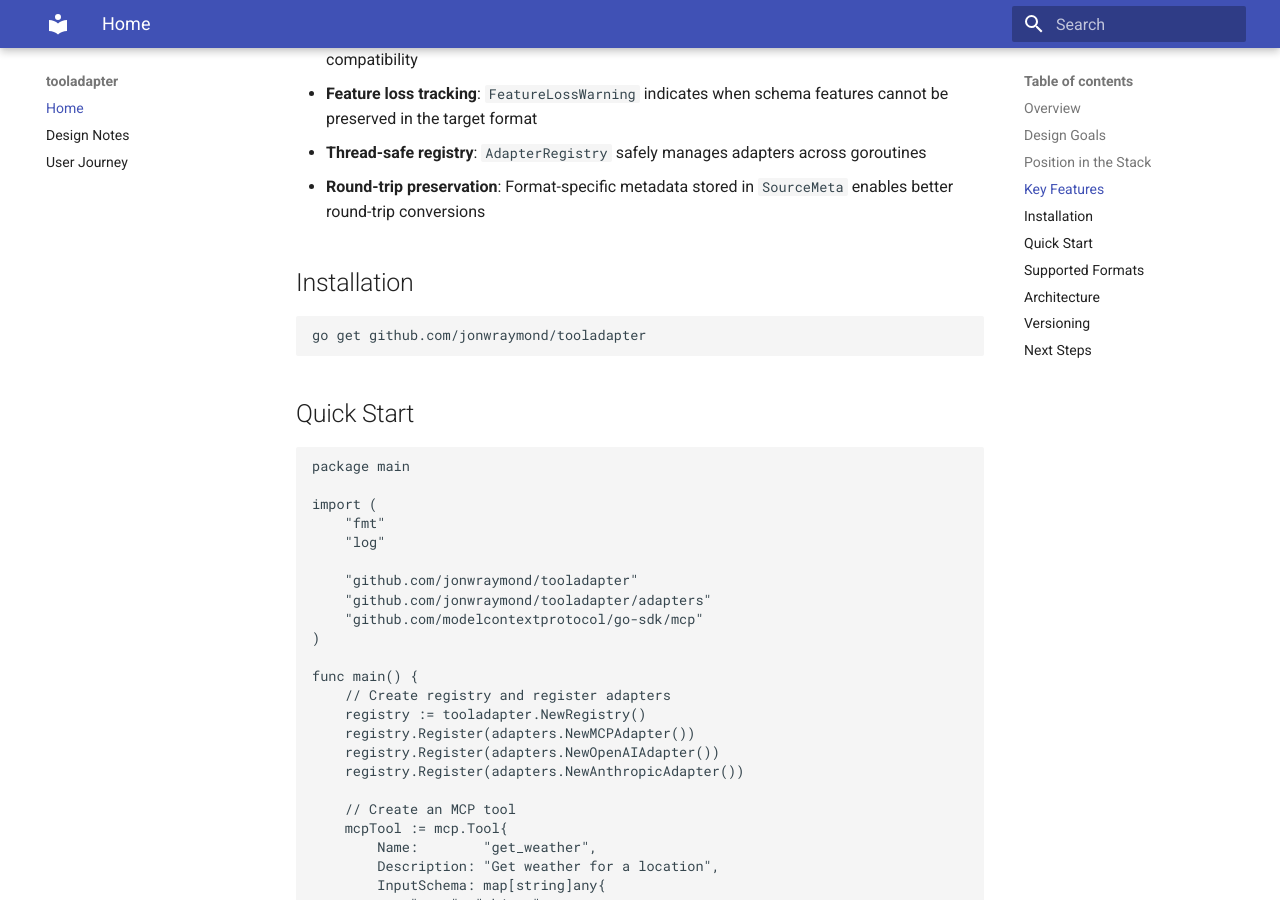
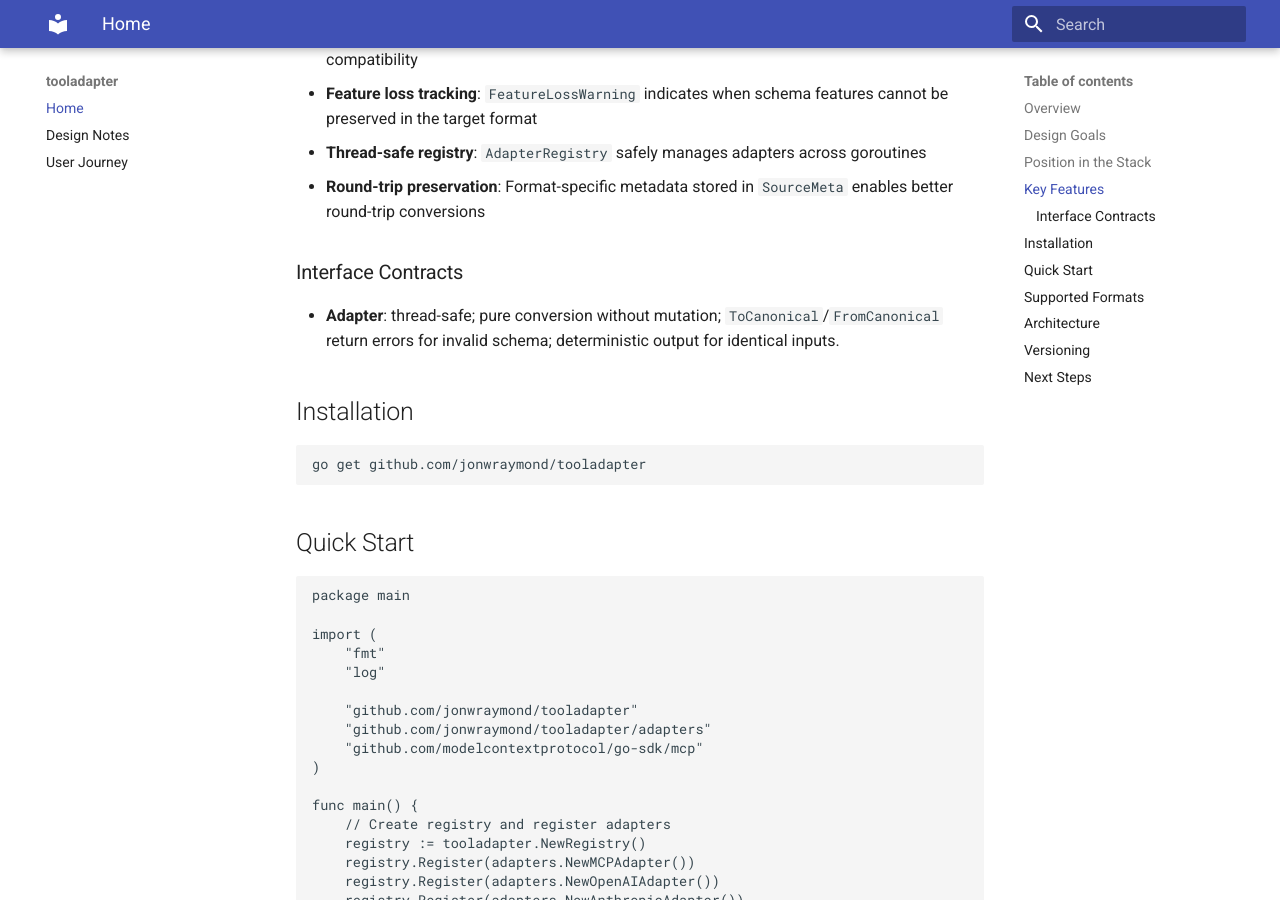
Before and after one commit to jonwraymond/tooladapter, an MkDocs documentation site: the page built from docs/index.md, in a window 1280 px wide and 900 px high, scrolled down 1422 px. Built offline with MkDocs 1.6.1 and Material for MkDocs 9.7.7, drawn with Linux system fonts in a browser that asks for light colours.

Commit message:
docs(tooladapter): finalize interface contract docs

```diff
--- a/docs/index.md
+++ b/docs/index.md
@@ -46,6 +46,10 @@ tooladapter does **not** change the MCP surface. It provides a normalization lay
 - **Feature loss tracking**: `FeatureLossWarning` indicates when schema features cannot be preserved in the target format
 - **Thread-safe registry**: `AdapterRegistry` safely manages adapters across goroutines
 - **Round-trip preservation**: Format-specific metadata stored in `SourceMeta` enables better round-trip conversions
+
+### Interface Contracts
+
+- **Adapter**: thread-safe; pure conversion without mutation; `ToCanonical`/`FromCanonical` return errors for invalid schema; deterministic output for identical inputs.
 
 ## Installation
 
```
Also changed, not shown: docs/plans/2026-01-30-prd-002-execution-plan.md (+1 -1 lines), docs/plans/2026-01-30-prd-002-interface-contracts.md (+1 -1 lines), docs/plans/README.md (+2 -2 lines).
